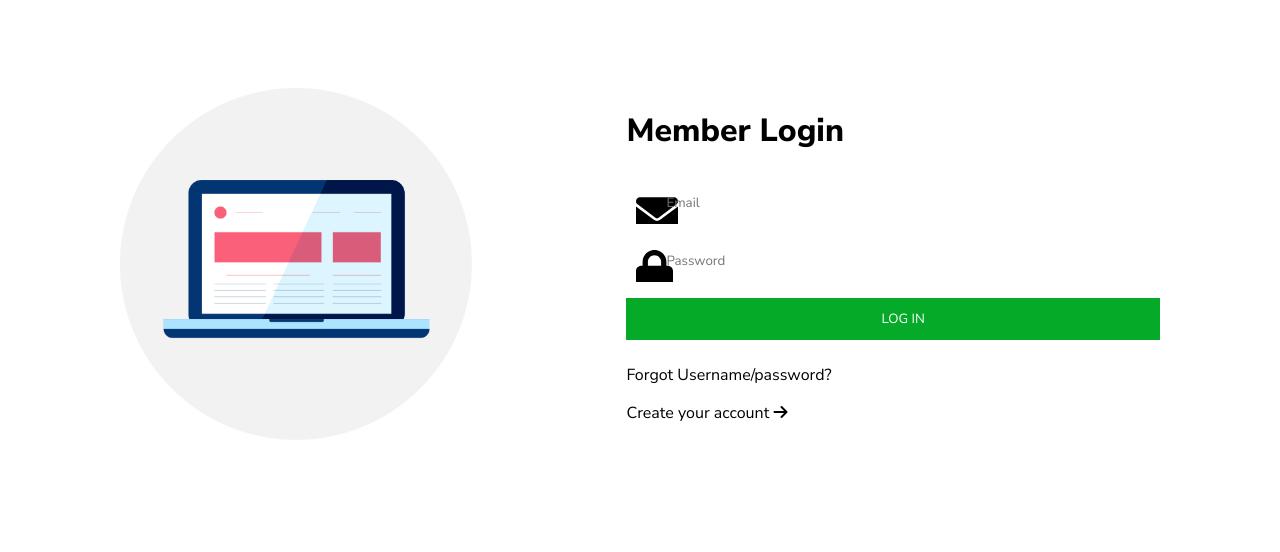
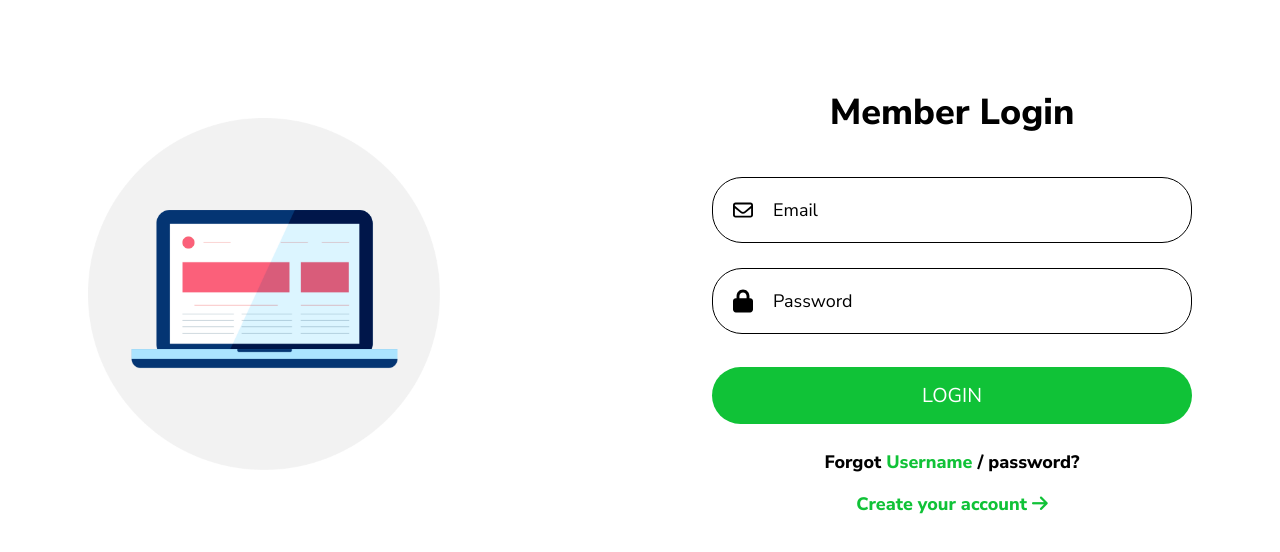
Before and after one commit to favy-codez/NSONYE-third-assignment-, a plain HTML site: page index.html in a window 1280 px wide. Drawn offline with Linux system fonts and the light colour scheme.

Commit message:
added styling

```diff
--- a/index.html
+++ b/index.html
@@ -21,11 +21,17 @@
         <div class="form">
             <h1>Member Login</h1>
             <form action="">
-                <input type="email" name="" id="" placeholder="Email">
-                <input type="password" name="" id="" placeholder="Password">
-                <input type="button" value="LOG IN">
+                <div class="mail">
+                    <img src="./IMAGES/envelope-regular.svg" alt="mail-icon" id="mail-icon">
+                    <input type="email" name="" id="" placeholder="Email">
+                </div>
+                <div class="mail2">
+                    <img src="./IMAGES/lock-solid.svg" alt="mail-icon" id="mail-icon">
+                    <input type="password" name="" id="" placeholder="Password">
+                </div>
+                <input type="button" value="LOGIN">
             </form>
-            <p><span>Forgot</span> Username/password?</p>
+            <p>Forgot <span>Username</span>  / password?</p>
             <span>Create your account <i class="fa-solid fa-arrow-right" id="img-2"></i></span>
         </div>
     </div>
--- a/style.css
+++ b/style.css
@@ -7,14 +7,18 @@
 
 .container{
     display: flex;
-    width: 1200px;
     margin: 0 auto;
     justify-content: space-between;
     padding: 5rem;
+    gap: 17rem;
+    text-align: center;
+    font-size: 18px;
+    font-weight: 800;
 }
 
 #logo{
     width: 22rem;
+    margin: 30px 0 0 0;
 }
 
 input{
@@ -24,26 +28,86 @@ input{
     box-sizing: border-box;
 }
 
-input[type=email] {
-    background-color: white;
-    background-image: url('./IMAGES/envelope-solid.svg');
-    background-position: 10px 10px;
-    background-repeat: no-repeat;
-    padding-left: 40px;
+::placeholder {
+    color: #000;
+    font-size: 18px;
 }
 
-input[type=password] {
-    background-color: #fff;
-    background-image: url('./IMAGES/lock-solid.svg');
-    background-position: 10px 10px;
-    background-repeat: no-repeat;
-    padding-left: 40px;
+h1{
+    text-align: center;
+    margin: 0 0 40px 0;
+}
+
+.form{
+    width: 100%;
+}
+
+.mail{
+    display: flex;
+    border: 1px solid #000;
+    margin: 10px 0;
+    width: 100%;
+    border-radius: 30px;
+    padding: 0 10px;
+}
+
+#mail-icon{
+    width: 30px;
+    padding: 0 0 0 10px;
+}
+
+.mail2{
+    display: flex;
+    border: 1px solid #000;
+    margin: 25px 0;
+    width: 100%;
+    border-radius: 30px;
+    padding: 0 10px;
+}
+
+#mail2-icon{
+    width: 30px;
+    padding: 0 0 0 10px;
+}
+
+input[type=email]{
+    border: none;
+    outline: none;
+    font-size: 18px;
+}
+
+input[type=email]:focus {
+    border: none;
+}
+
+input[type=password]{
+    border: none;
+    outline: none;
+    font-size: 18px;
+}
+
+input[type=password]:focus {
+    border: none;
 }
 
 input[type=button] {
-    background-color: #04aa28;
+    background-color: #10c237;
     color: #fff;
     background-position: 10px 10px;
     background-repeat: no-repeat;
-    padding-left: 40px;
+    padding: 15px 0;
+    border-radius: 30px;
+    font-size: 20px;
 }
+
+input[type=button]:hover {
+    background-color: #04aa28;
+}
+
+span{
+    color: #10c237;
+}
+
+span:hover{
+    color: #04aa28;
+}
```
Also changed, not shown: IMAGES/envelope-regular.svg (added).
